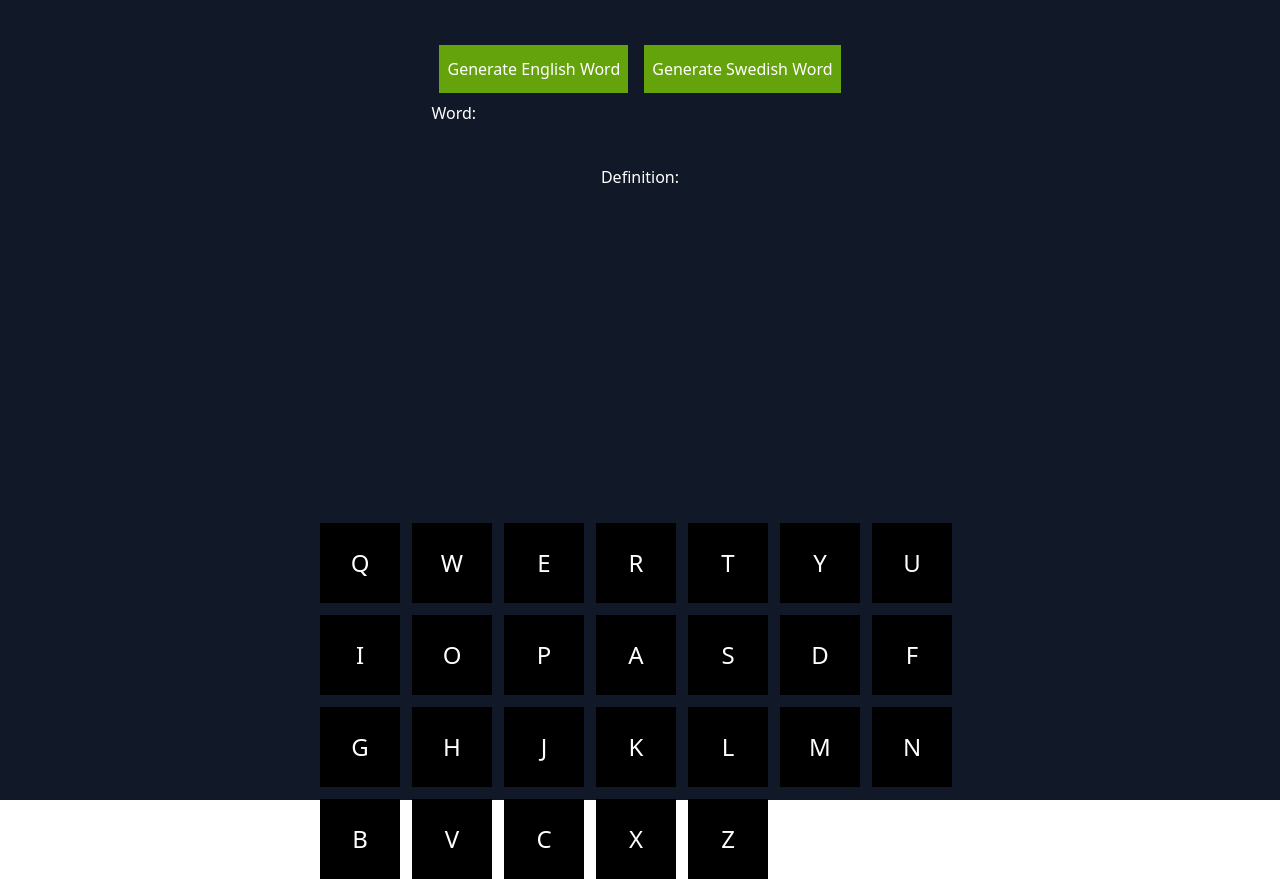
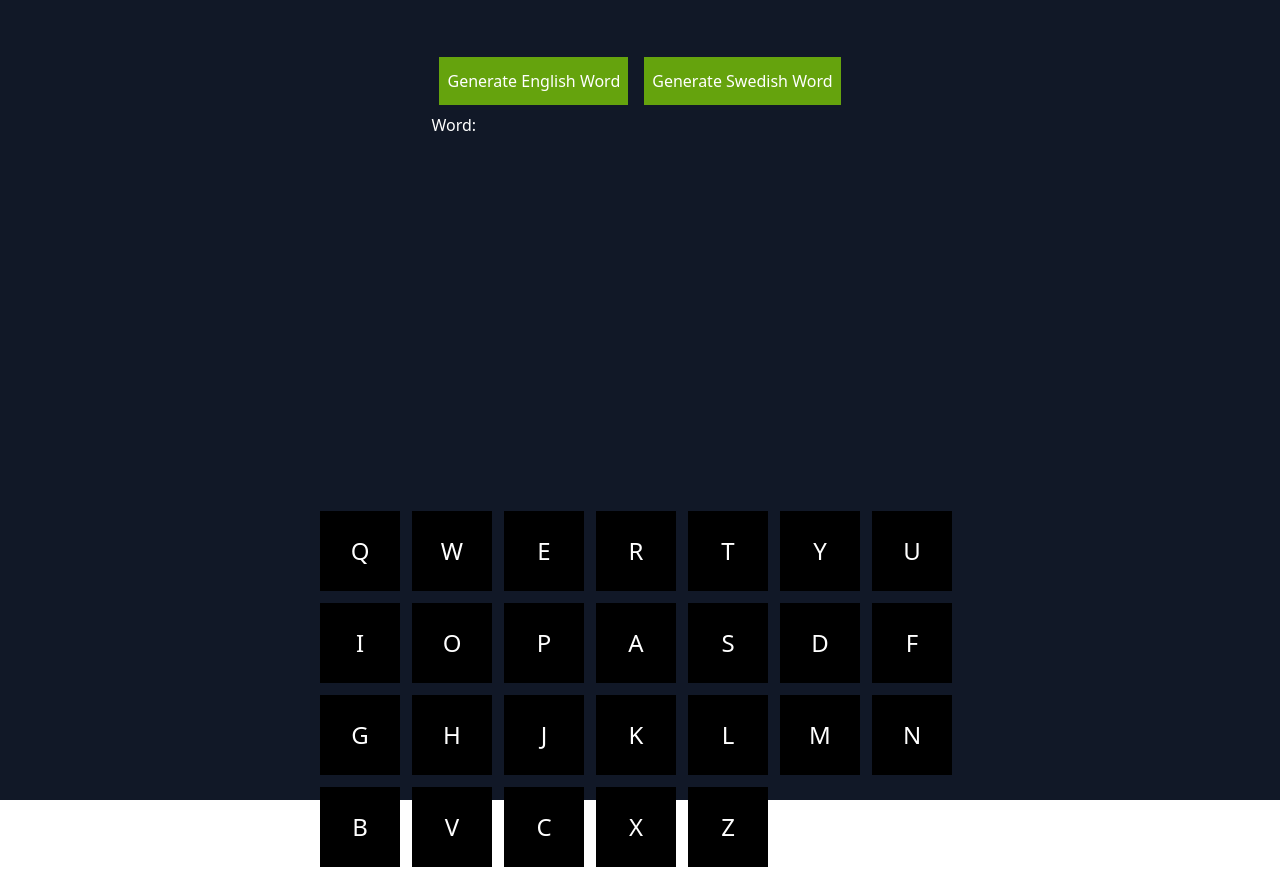
Before and after one commit to arebrinkemil/langdle, a React (Vite) app: page / in a window 1280 px wide. Built offline with nearby package versions, Linux system fonts and the light colour scheme.

Commit message:
Update App.jsx

```diff
--- a/src/App.jsx
+++ b/src/App.jsx
@@ -164,16 +164,19 @@
           </button>
         </form>
       )}
-      <div>
+      <div className="flex flex-row">
         {language && (
+          <>
+            <p>Need a hint?</p>
             <button
               className=" text-white bg-lime-600 px-2 py-3 m-2 cursor-pointer"
               onClick={() => fetchInfo(word)}
             >
               Fetch Info
             </button>
+            <p>Definition: {definition}</p>
+          </>
         )}
-        <p>Definition: {definition}</p>
       </div>
       <div className="flex flex-col w-full h-4/6 gap-5 items-center bg-gray-900">
         <div className="flex flex-col w-2/6 h-4/5 items-center justify-start gap-2">
```
Lines whose indentation alone changed are shown as unchanged.
